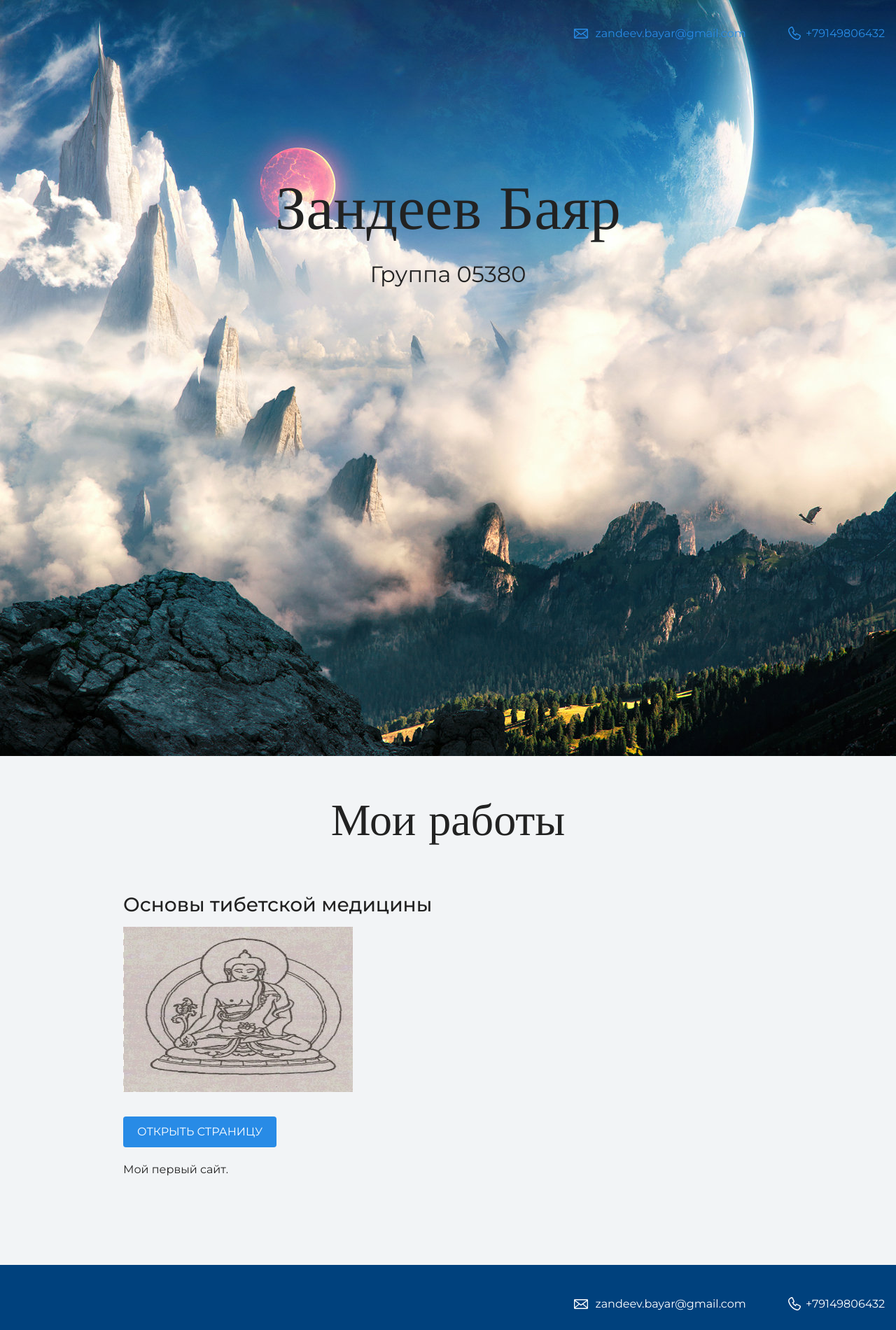
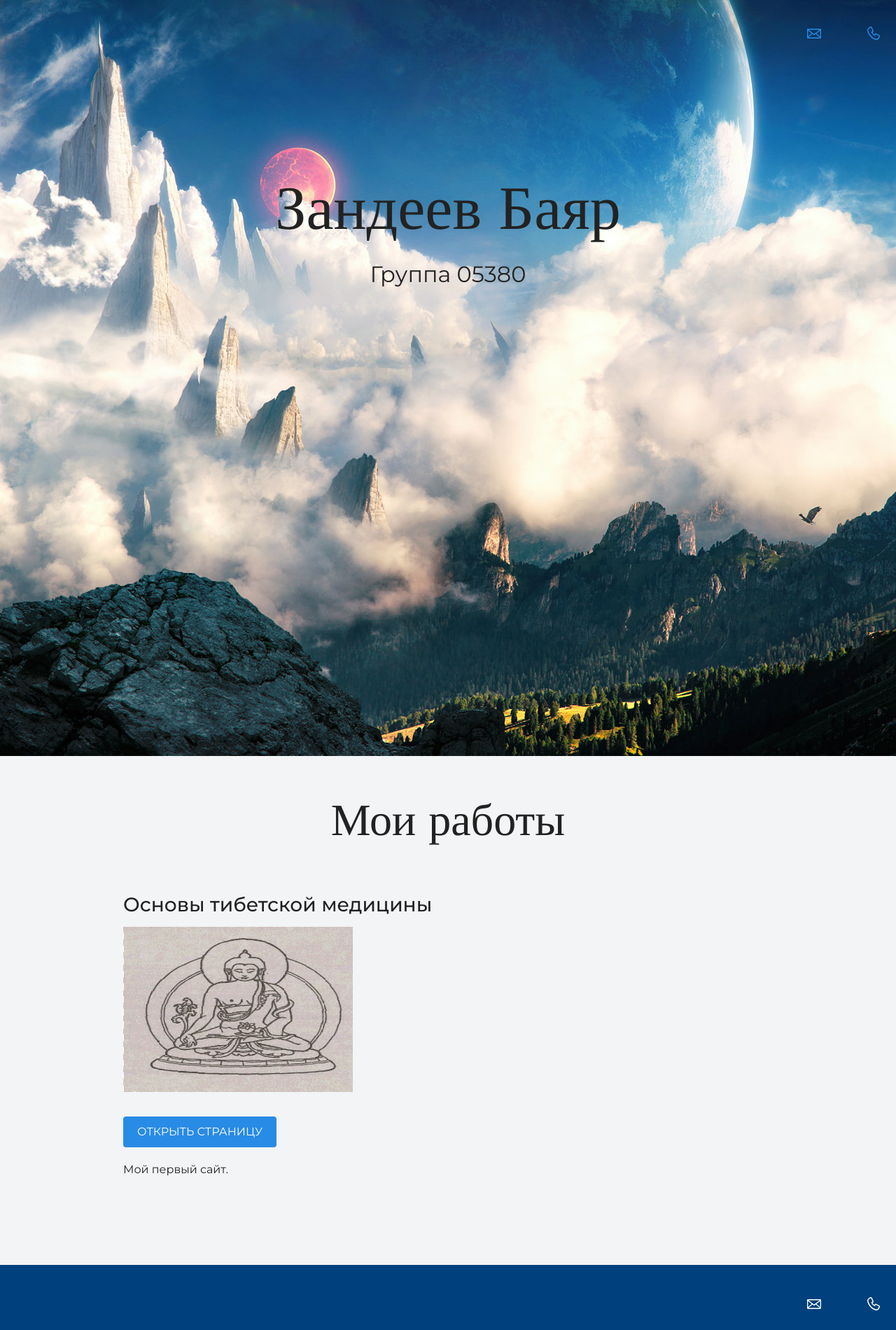
Before and after one commit to KtrZ32/my-site, a plain HTML site: page index.html in a window 1280 px wide. Shown: the whole page at 70% size. Drawn offline with nearby package versions, Linux system fonts and the light colour scheme.

Commit message:
Update index.html

```diff
--- a/index.html
+++ b/index.html
@@ -10,8 +10,8 @@
   <body>
     <header class="page-header">
       <div class="container">
-      <a class="header-email" href="mailto:zandeev.bayar@gmail.com">zandeev.bayar@gmail.com</a>
-      <a class="header-phone" href="tel:+79149806432">+79149806432</a>
+      <a class="header-email" href="mailto:zandeev.bayar@gmail.com"></a>
+      <a class="header-phone" href="tel:+79149806432"></a>
       </div>
     </header>
 
@@ -40,8 +40,8 @@
 
     <footer class="page-footer">
       <div class="container">
-        <a class="footer-email" href="mailto:zandeev.bayar@gmail.com">zandeev.bayar@gmail.com</a>
-        <a class="footer-phone" href="tel:+79149806432">+79149806432</a>
+        <a class="footer-email" href="mailto:zandeev.bayar@gmail.com"></a>
+        <a class="footer-phone" href="tel:+79149806432"></a>
       </div>
     </footer>
   </body>
```
